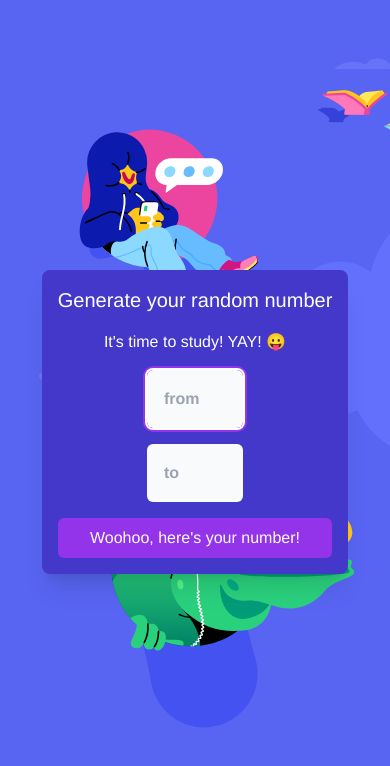
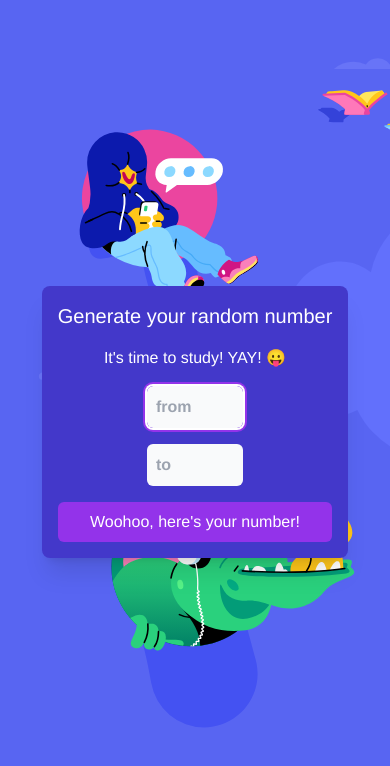
Before and after one commit to leventefrks/silly-random-number-generator, a Vue app: page / in a window 390 px wide. Shown: the top 766 px of the page. Built offline with nearby package versions, Linux system fonts and the light colour scheme.

Commit message:
unused class removement

```diff
--- a/src/components/Random.vue
+++ b/src/components/Random.vue
@@ -102,6 +102,7 @@
       fill="#6874f7"
       d="M1525.8 824.6a34.7 34.7 0 00-66.9-12.1 33.3 33.3 0 00-7.8-.9 36.3 36.3 0 00-27.8 13h102.5z"
       data-name="Layer 23"
+      class="cloud"
     ></path>
     <g data-name="Layer 22" class="figure">
       <path
@@ -1327,9 +1328,9 @@
   </svg>
 
   <div
-    class="min-h-screen flex flex-col items-center justify-center fixed z-50 inset-0 overflow-y-auto h-full w-full"
+    class="min-h-screen h-full w-full flex items-center justify-center fixed z-50 inset-0 overflow-y-auto"
   >
-    <div class="sm:max-w-xl mx-auto">
+    <div class="sm:max-w-xl">
       <div class="min-w-xl flex flex-col bg-indigo-700 shadow-xl rounded-lg">
         <div class="px-4 sm:px-10 py-4 sm:py-7 space-y-4">
           <h2 class="text-xl md:text-3xl text-center text-white">
@@ -1352,7 +1353,7 @@
               type="text"
               placeholder="from"
               v-model="min"
-              class="w-full bg-transparent p-4 text-base font-semibold focus:ring-2 focus:ring-offset-2 focus:ring-offset-white focus:ring-purple-600 focus:outline-none transition-colors duration-200 rounded-md block border"
+              class="w-full bg-transparent p-2 sm:p-4 text-base font-semibold focus:ring-2 focus:ring-offset-2 focus:ring-offset-white focus:ring-purple-600 focus:outline-none transition-colors duration-200 rounded-md block border"
               :class="isError ? 'border-red-500' : 'border-transparent'"
               autofocus
             />
@@ -1362,7 +1363,7 @@
               type="text"
               placeholder="to"
               v-model="max"
-              class="w-full bg-transparent p-4 text-base font-semibold focus:ring-2 focus:ring-offset-2 focus:ring-offset-white focus:ring-purple-600 focus:outline-none transition-colors duration-200 rounded-md block border"
+              class="w-full bg-transparent p-2 sm:p-4 text-base font-semibold focus:ring-2 focus:ring-offset-2 focus:ring-offset-white focus:ring-purple-600 focus:outline-none transition-colors duration-200 rounded-md block border"
               :class="isError ? 'border-red-500' : 'border-transparent'"
             />
           </div>
@@ -1408,9 +1409,9 @@ const Random = {
 
   data() {
     return {
-      randomNumber: null,
       min: null,
       max: null,
+      randomNumber: null,
       isError: false,
       isToggle: false,
     };
@@ -1560,7 +1561,7 @@ export default Random;
       transform: rotate(0);
     }
     100% {
-      transform: rotate(3deg);
+      transform: rotate(6deg);
     }
   }
 
```
